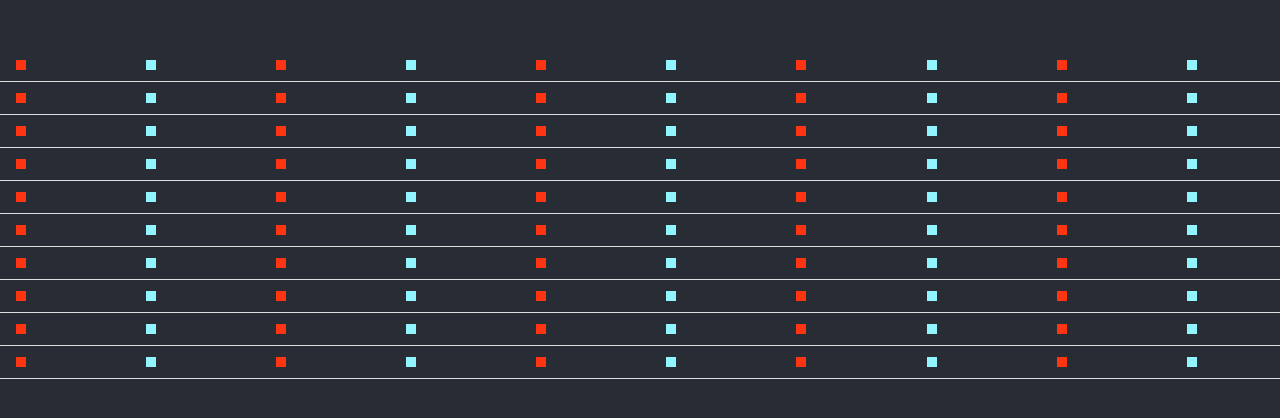
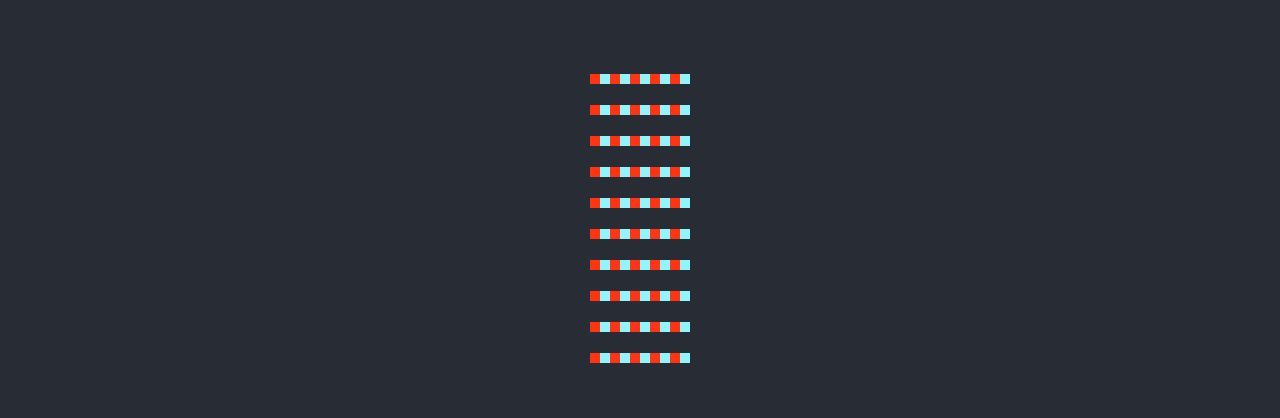
Before and after one commit to Neuman968/neuman-gameoflife, a React (Create React App) app: page / in a window 1280 px wide. Shown: the part 186-604 px from the top of the page. Built offline with nearby package versions, Linux system fonts and the light colour scheme.

Commit message:
wip primitive table.

```diff
--- a/src/App.js
+++ b/src/App.js
@@ -20,17 +20,17 @@ function App() {
             const rowCells = (idx * L);
             const startIdx = rowCells;
             const endIdx = startIdx + L;
-            return <TableRow>
+            return <tr>
                 <CellRow cells={arr.slice(startIdx, endIdx)}/>
-            </TableRow>
+            </tr>
         });
 
     return (
         <div className="App">
             <header className="App-header">
-                <Table size="small">
+                <table cellSpacing={0} cellPadding={0}>
                     {rows}
-                </Table>
+                </table>
             </header>
         </div>
     );
--- a/src/components/CellRow.js
+++ b/src/components/CellRow.js
@@ -15,11 +15,11 @@ const aliveCell = <rect width="300" height="100" style={{
 
 const CellRow = (props) => {
     return props.cells.map((cellVal) => {
-        return <TableCell>
+        return <td>
             <svg width="10" height="10">
                 { cellVal % 2 !== 0 ? aliveCell : deadCell}
             </svg>
-        </TableCell>
+        </td>
     })
 };
 
```
